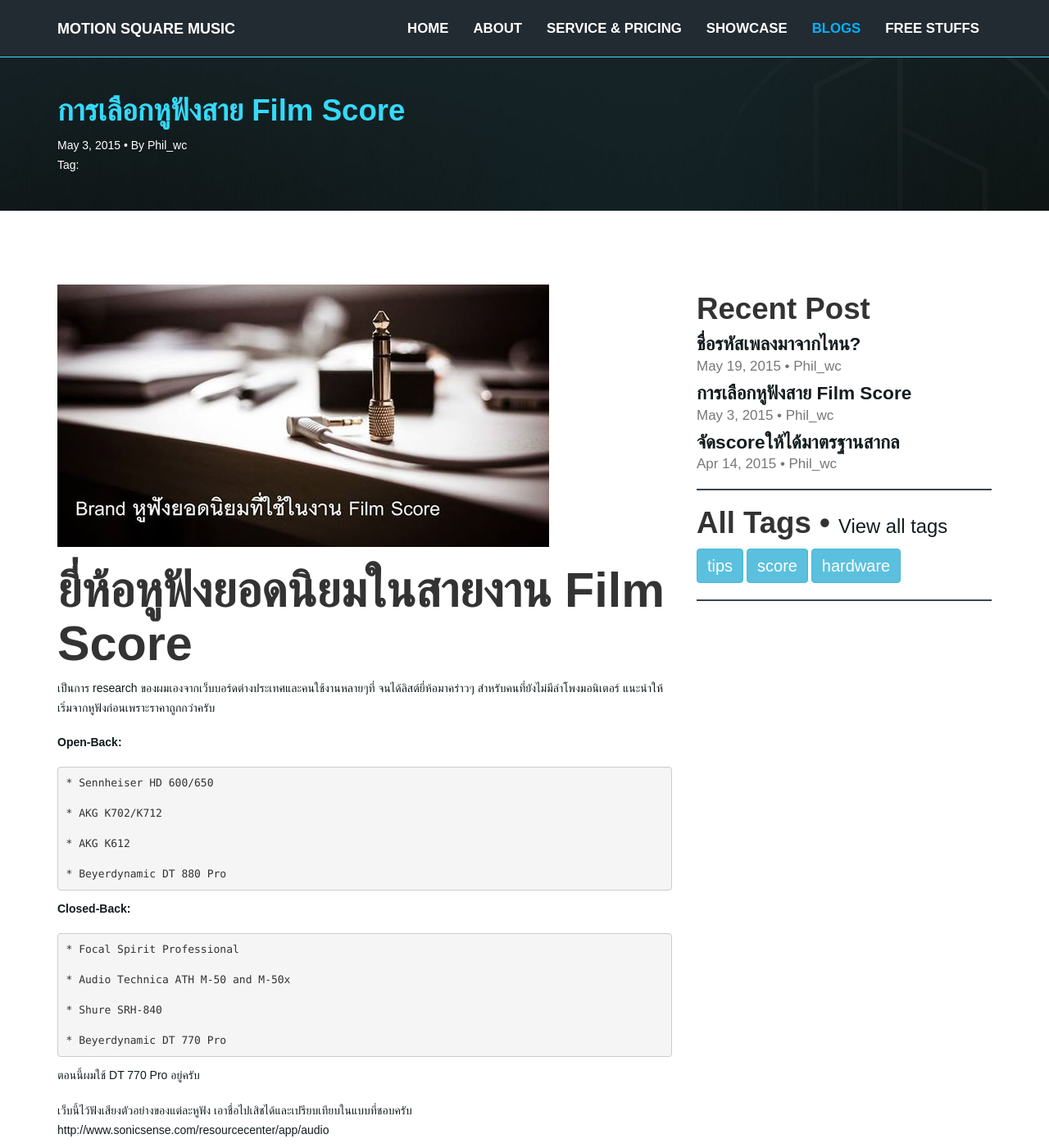
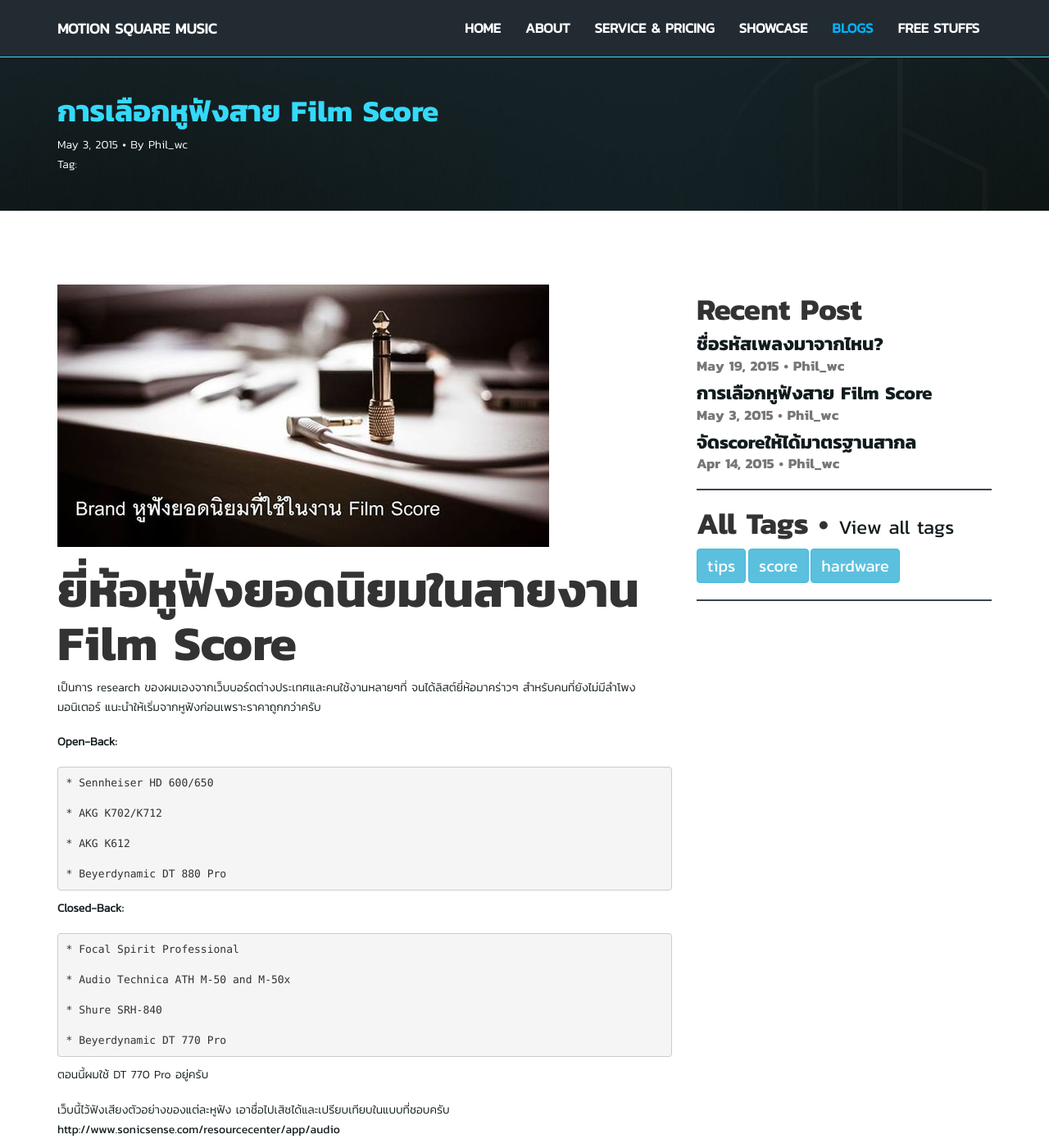
Before and after one commit to motionsquaremusic/motionsquaremusic.github.io, a Jekyll site: the page built from _posts/2015-05-03-headphones.markdown, in a window 1280 px wide and 1400 px high. Shown: the whole window at 82% size. Built offline with Jekyll 4.4.1, drawn with Linux system fonts in a browser that asks for light colours; nearby versions of some CDN libraries; comment, search, counter and statistics services are not loaded.

Commit message:
removed font-type on font-face, font-weight on tags

```diff
--- a/assets/css/addons.css
+++ b/assets/css/addons.css
@@ -42,14 +42,14 @@
 
 /* headings (h1-h6) tags */
 @font-face{
-  font-family: 'KanitBold', sans-serif;
+  font-family: 'KanitBold';
   src: url('../fonts/Kanit-Bold.ttf') format('truetype');
   font-weight: normal;
   font-style: normal;
 }
 
 @font-face{
-  font-family: 'KanitBoldItalic', sans-serif;
+  font-family: 'KanitBoldItalic';
   src: url('../fonts/Kanit-BoldItalic.ttf') format('truetype');
   font-weight: normal;
   font-style: normal;
@@ -57,14 +57,14 @@
 
 /* b, strong tag */
 @font-face{
-  font-family: 'KanitMedium', sans-serif;
+  font-family: 'KanitMedium';
   src: url('../fonts/Kanit-Medium.ttf') format('truetype');
   font-weight: normal;
   font-style: normal;
 }
 
 @font-face{
-  font-family: 'KanitMediumItalic', sans-serif;
+  font-family: 'KanitMediumItalic';
   src: url('../fonts/Kanit-MediumItalic.ttf') format('truetype');
   font-weight: normal;
   font-style: normal;
@@ -72,14 +72,14 @@
 
 /* a tag */
 @font-face{
-  font-family: 'KanitRegular', sans-serif;
+  font-family: 'KanitRegular';
   src: url('../fonts/Kanit-Regular.ttf') format('truetype');
   font-weight: normal;
   font-style: normal;
 }
 
 @font-face{
-  font-family: 'KanitItalic', sans-serif;
+  font-family: 'KanitItalic';
   src: url('../fonts/Kanit-Italic.ttf') format('truetype');
   font-weight: normal;
   font-style: normal;
@@ -87,21 +87,21 @@
 
 /* p tag */
 @font-face{
-  font-family: 'KanitLight', sans-serif;
+  font-family: 'KanitLight';
   src: url('../fonts/Kanit-Light.ttf') format('truetype');
   font-weight: normal;
   font-style: normal;
 }
 
 @font-face{
-  font-family: 'KanitLightItalic', sans-serif;
+  font-family: 'KanitLightItalic';
   src: url('../fonts/Kanit-LightItalic.ttf') format('truetype');
   font-weight: normal;
   font-style: normal;
 }
 
 
-.font-override_quark * { font-family: 'quark', sans-serif; }
+.font-override_quark * { font-family: 'QuarkBold', sans-serif; }
 
 .font-override_saraban * { font-family: 'saraban', sans-serif; }
 
@@ -115,7 +115,6 @@
 
 body {
   background-color: white;
-  font-family: 'KanitRegular', sans-serif;
   line-height: 1.45;
   color: #333;
 }
@@ -146,6 +145,10 @@
   color:#01b2fe;
 }
 
+strong {
+  font-weight: bolder;
+}
+
 
 input[type=submit],input[type=text],input[type=email] {
   font-family: 'KanitRegular', sans-serif;
@@ -153,7 +156,6 @@
 
 h1, h2, {
   margin: 1.414em 0 0.5em;
-  font-weight: 600;
   line-height: 1.2;
 }
 
@@ -303,8 +305,7 @@
 
   .navbar-brand {
     font-family: 'KanitRegular', sans-serif;
-    font-weight: 900;
-    /*font-size: 30px !important;*/
+    font-weight: bolder;
   }
 
   .navbar-default .navbar-nav > li > a {
```
